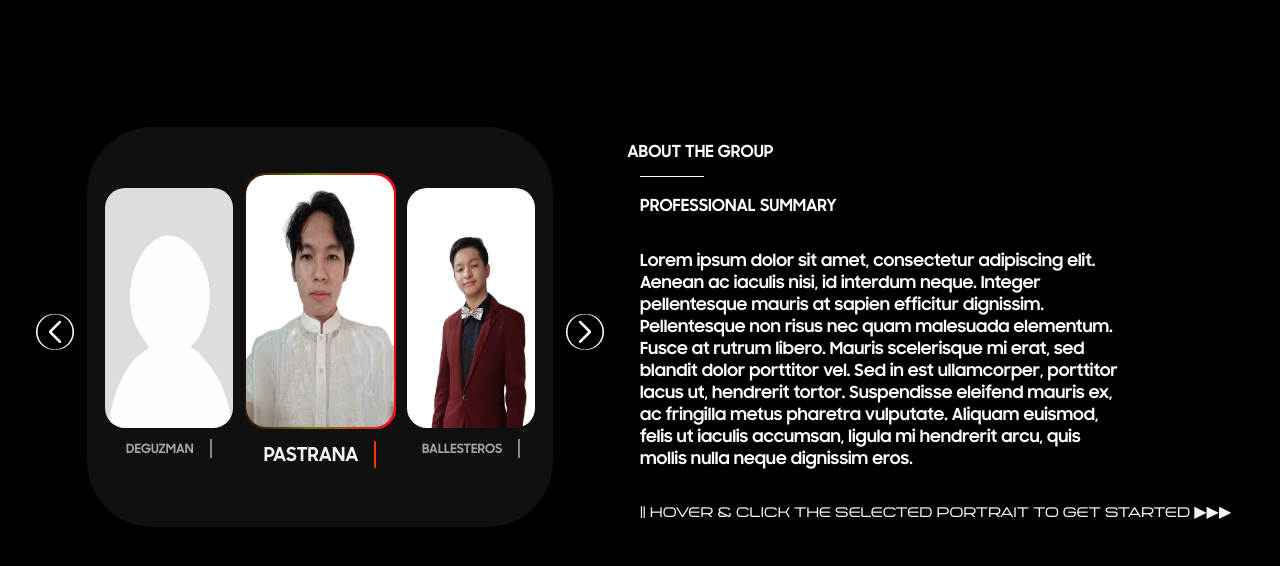
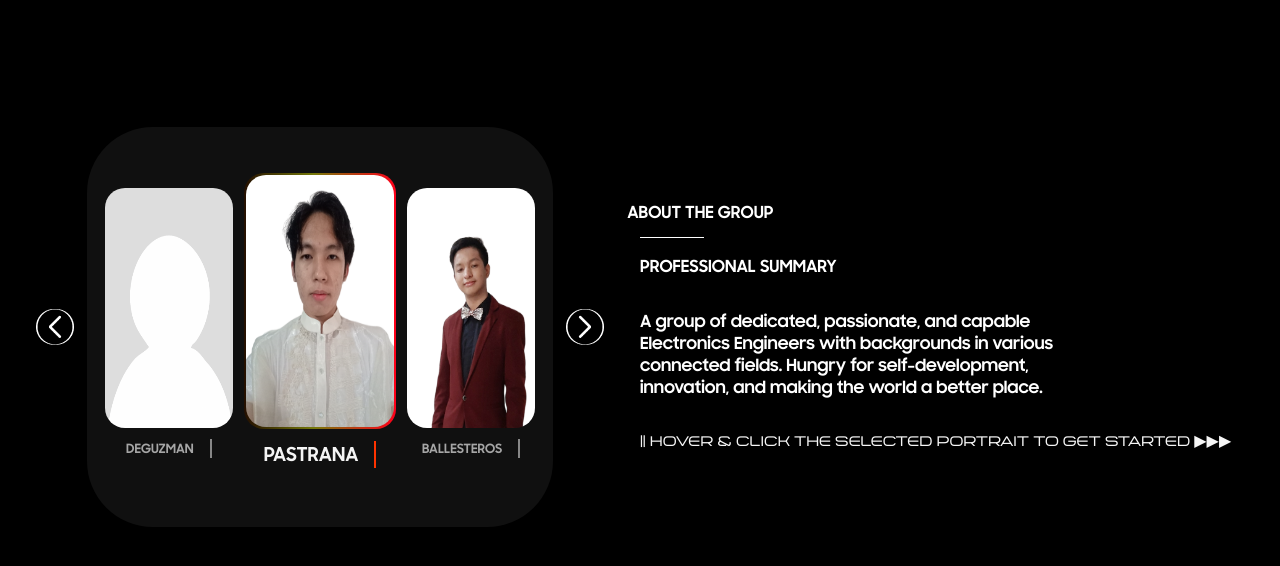
Before and after one commit to miguelalf062/ece2aLitePortfolio, a plain HTML site: page index.html in a window 1280 px wide. Shown: the part 84-650 px from the top of the page. Drawn offline with Linux system fonts and the light colour scheme.

Commit message:
Added group description

```diff
--- a/index.html
+++ b/index.html
@@ -281,14 +281,9 @@
 
         <h3 id="professionalSummaryTitle">PROFESSIONAL SUMMARY</h3>
         <h3 id="professionalSummaryText" class="professionalSummary">
-          Lorem ipsum dolor sit amet, consectetur adipiscing elit. Aenean ac
-          iaculis nisi, id interdum neque. Integer pellentesque mauris at sapien
-          efficitur dignissim. Pellentesque non risus nec quam malesuada
-          elementum. Fusce at rutrum libero. Mauris scelerisque mi erat, sed
-          blandit dolor porttitor vel. Sed in est ullamcorper, porttitor lacus
-          ut, hendrerit tortor. Suspendisse eleifend mauris ex, ac fringilla
-          metus pharetra vulputate. Aliquam euismod, felis ut iaculis accumsan,
-          ligula mi hendrerit arcu, quis mollis nulla neque dignissim eros.
+          A group of dedicated, passionate, and capable Electronics Engineers
+          with backgrounds in various connected fields. Hungry for
+          self-development, innovation, and making the world a better place.
         </h3>
       </div>
     </div>
--- a/script2.js
+++ b/script2.js
@@ -483,7 +483,7 @@ function changeToAboutTheGroup() {
   professionaSummaryNameTitle.textContent = "ABOUT THE GROUP";
   professionalSummaryTitle.style.display = "none";
   professionalSummaryText.textContent =
-    "Lorem ipsum dolor sit amet, consectetur adipiscing elit. Aenean ac iaculis nisi, id interdum neque. Integer pellentesque mauris at sapien efficitur dignissim. Pellentesque non risus nec quam malesuada elementum. Fusce at rutrum libero. Mauris scelerisque mi erat, sed blandit dolor porttitor vel. Sed in est ullamcorper, porttitor lacus ut, hendrerit tortor. Suspendisse eleifend mauris ex, ac fringilla metus pharetra vulputate. Aliquam euismod, felis ut iaculis accumsan, ligula mi hendrerit arcu, quis mollis nulla neque dignissim eros.";
+    "A group of dedicated, passionate, and capable Electronics Engineers with backgrounds in various connected fields. Hungry for self-development, innovation, and making the world a better place.";
 
   professionalSummaryContainer.style.animation = "none";
   professionalSummary.style.animation = "none";
```
